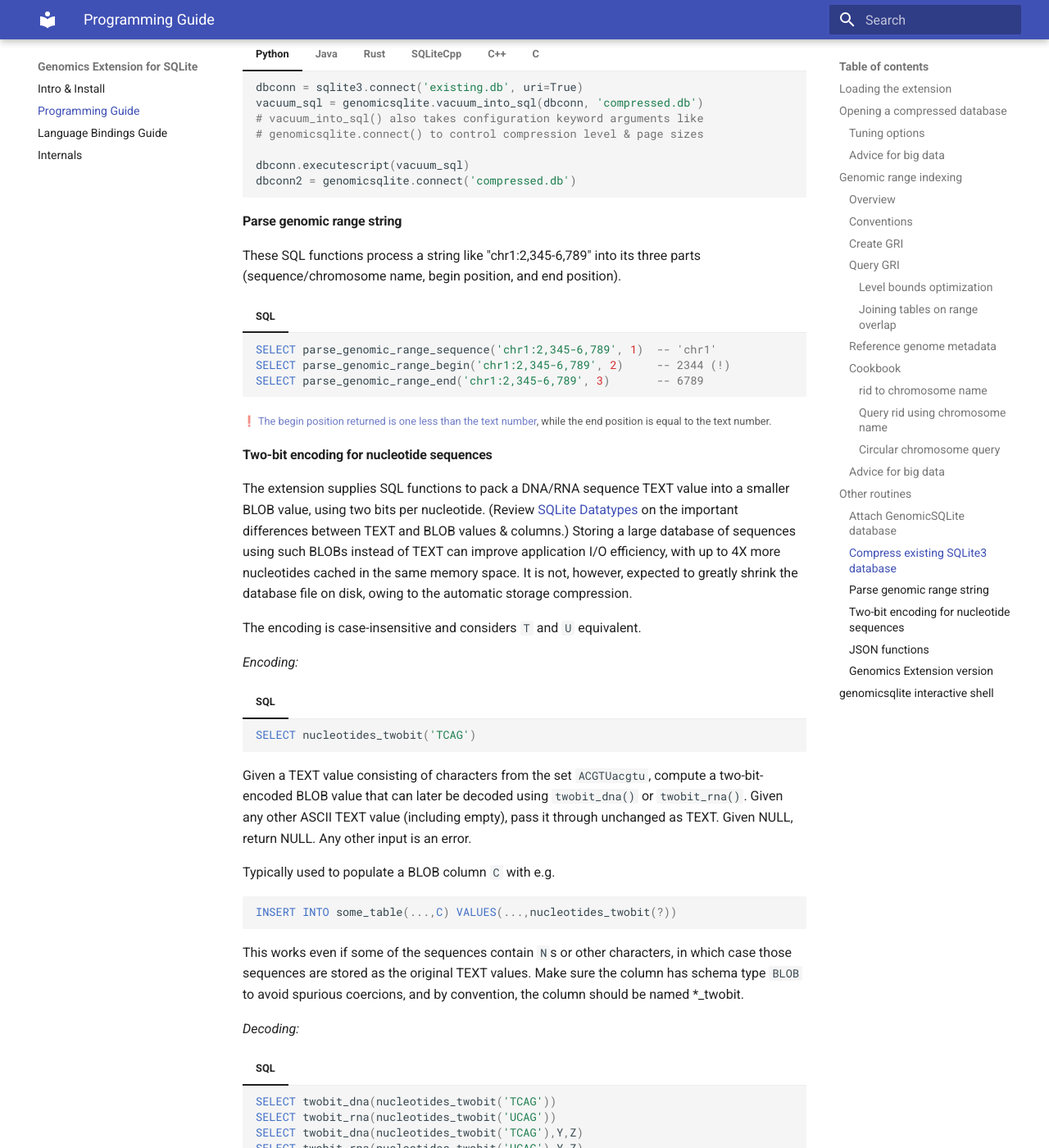
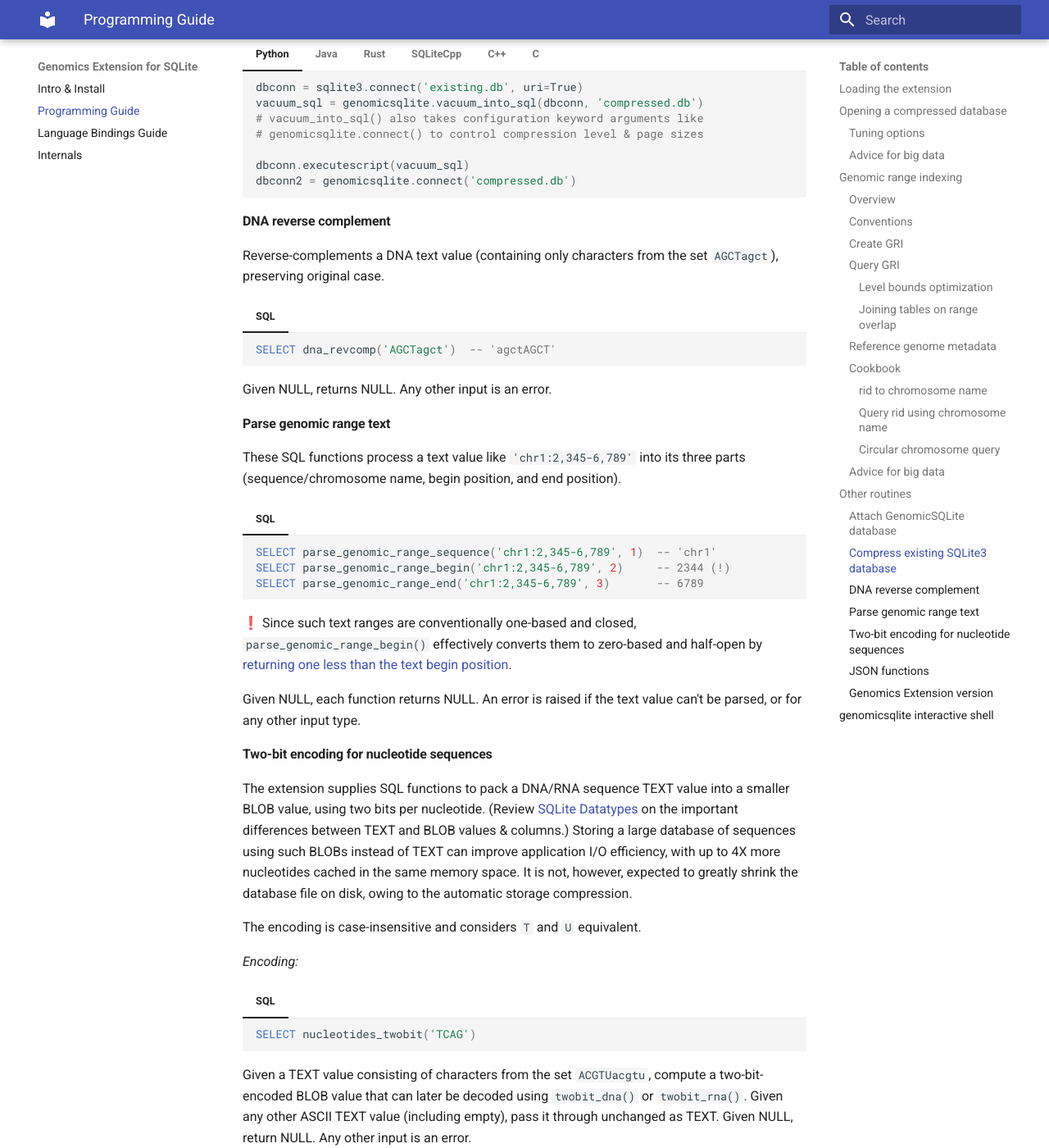
Before and after one commit to mlin/GenomicSQLite, an MkDocs documentation site: the page built from docs/guide.md, in a window 1280 px wide and 1400 px high, scrolled down 11780 px. Shown: the whole window at 82% size. Built offline with MkDocs 1.6.1 and Material for MkDocs 9.7.7, drawn with Linux system fonts in a browser that asks for light colours.

Commit message:
add in-SQL dna_revcomp()

````diff
--- a/docs/guide.md
+++ b/docs/guide.md
@@ -1026,9 +1026,20 @@ But this plan strongly depends on the contiguity assumption.
     /* genomicsqlite_open("compressed.db", ...); */
     ```
 
-#### Parse genomic range string
+#### DNA reverse complement
 
-These SQL functions process a string like "chr1:2,345-6,789" into its three parts (sequence/chromosome name, begin position, and end position).
+Reverse-complements a DNA text value (containing only characters from the set `AGCTagct`), preserving original case.
+
+=== "SQL"
+    ``` sql
+    SELECT dna_revcomp('AGCTagct')  -- 'agctAGCT'
+    ```
+
+Given NULL, returns NULL. Any other input is an error.
+
+#### Parse genomic range text
+
+These SQL functions process a text value like `'chr1:2,345-6,789'` into its three parts (sequence/chromosome name, begin position, and end position).
 
 === "SQL"
     ``` sql
@@ -1037,9 +1048,9 @@ These SQL functions process a string like "chr1:2,345-6,789" into its three part
     SELECT parse_genomic_range_end('chr1:2,345-6,789', 3)       -- 6789
     ```
 
-<small>
-❗ [The begin position returned is one less than the text number](https://genome.ucsc.edu/FAQ/FAQtracks#tracks1), while the end position is equal to the text number.
-</small>
+❗ Since such text ranges are conventionally one-based and closed, `parse_genomic_range_begin()` effectively converts them to zero-based and half-open by [returning one less than the text begin position](https://genome.ucsc.edu/FAQ/FAQtracks#tracks1).
+
+Given NULL, each function returns NULL. An error is raised if the text value can't be parsed, or for any other input type.
 
 #### Two-bit encoding for nucleotide sequences
 
````
Also changed, not shown: docs/index.md (+1 -1 lines), 4 other files.
